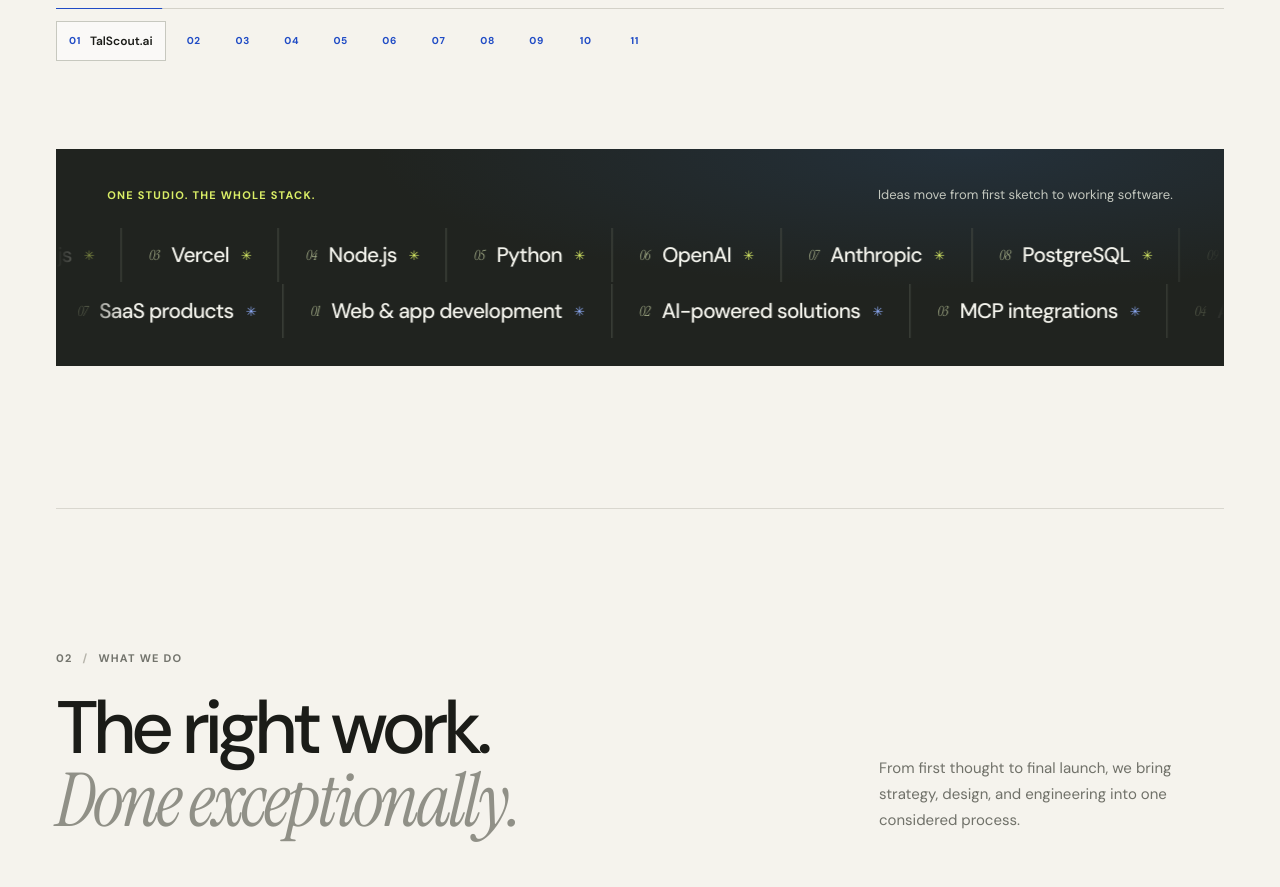
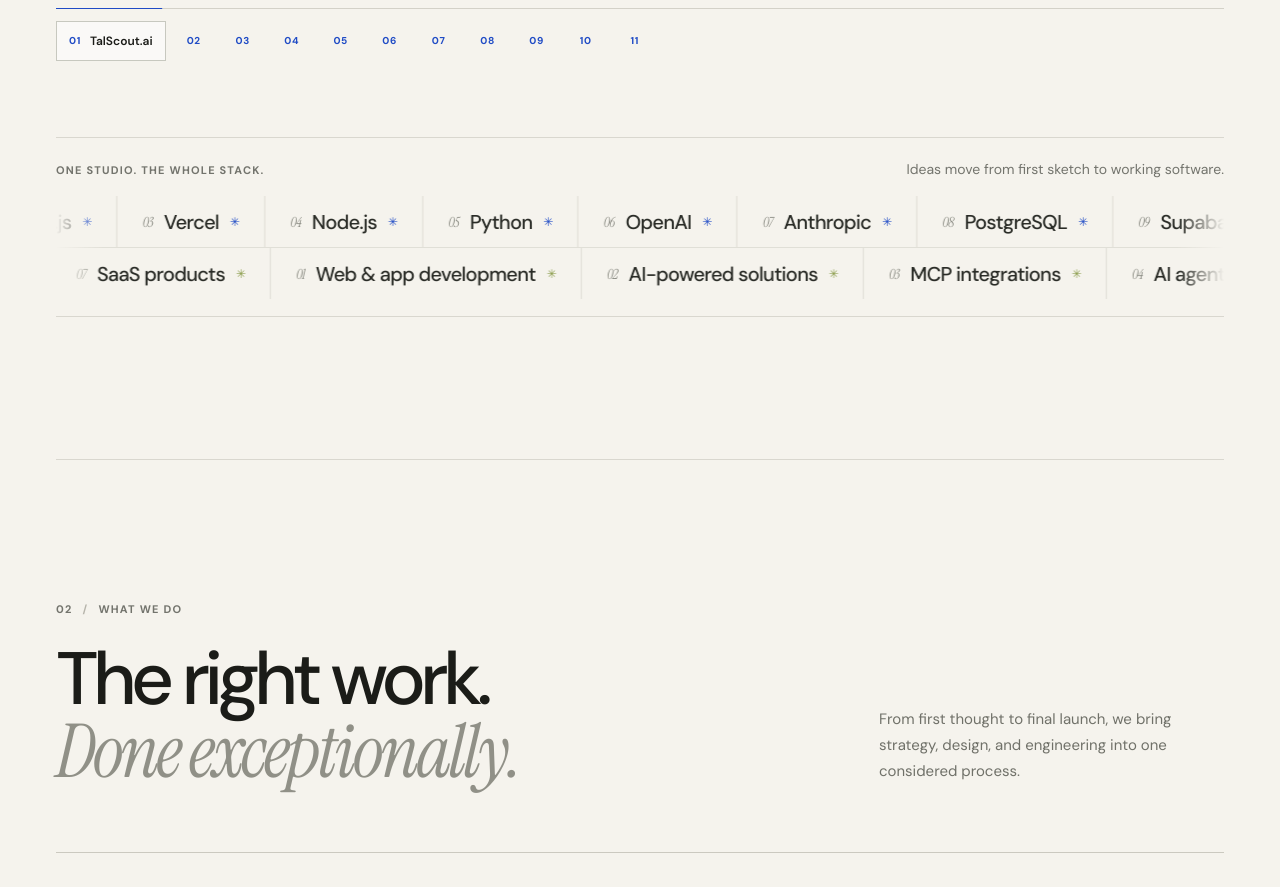
Before and after one commit to RishavK1/getvout, a React (Vite) app: page / in a window 1280 px wide. Shown: the part 1720-2607 px from the top of the page. Built offline with nearby package versions, Linux system fonts and the light colour scheme.

Commit message:
Blend technology marquee into work section

```diff
--- a/src/styles.css
+++ b/src/styles.css
@@ -149,22 +149,21 @@ img { display: block; max-width: 100%; }
 .project-index-item strong { font-size: 12px; font-weight: 550; }
 
 /* Capabilities and stack marquee */
-.technology-marquee { position: relative; overflow: hidden; margin-top: 88px; padding: 37px 0 28px; background: #20231f; color: var(--paper-light); }
-.technology-marquee::before { position: absolute; inset: 0; content: ""; background: radial-gradient(ellipse at 78% 0%, rgb(44 75 112 / 34%), transparent 46%); pointer-events: none; }
-.technology-marquee-heading { position: relative; z-index: 1; padding-inline: clamp(22px, 4vw, 54px); display: flex; align-items: baseline; justify-content: space-between; gap: 20px; }
-.technology-marquee-heading .eyebrow { color: var(--lime); }
-.technology-marquee-heading > p:last-child { margin: 0; color: #c4c8bf; font-size: 13px; }
-.marquee-lanes { position: relative; z-index: 1; margin-top: 24px; }
-.marquee-lane { overflow: hidden; mask-image: linear-gradient(90deg, transparent, #000 6%, #000 94%, transparent); }
-.marquee-lane + .marquee-lane { margin-top: 2px; }
+.technology-marquee { position: relative; overflow: hidden; margin-top: 76px; padding: 22px 0 17px; border-top: 1px solid var(--rule); border-bottom: 1px solid var(--rule); color: var(--ink); }
+.technology-marquee-heading { display: flex; align-items: baseline; justify-content: space-between; gap: 20px; }
+.technology-marquee-heading .eyebrow { color: var(--muted); }
+.technology-marquee-heading > p:last-child { margin: 0; color: var(--muted); font-size: 14px; }
+.marquee-lanes { margin-top: 17px; }
+.marquee-lane { overflow: hidden; mask-image: linear-gradient(90deg, transparent, #000 4%, #000 96%, transparent); }
+.marquee-lane + .marquee-lane { border-top: 1px solid rgb(217 215 207 / 72%); }
 .marquee-track { width: max-content; display: flex; animation: marquee-drift 48s linear infinite; will-change: transform; }
 .marquee-lane--reverse .marquee-track { animation-direction: reverse; animation-duration: 56s; }
 .technology-marquee:hover .marquee-track, .technology-marquee:focus-within .marquee-track { animation-play-state: paused; }
 .marquee-sequence { display: flex; flex: none; align-items: center; }
-.marquee-item { min-height: 54px; padding: 0 27px; display: inline-flex; flex: none; align-items: center; gap: 12px; border-right: 1px solid #4b5048; color: #f4f4ed; font-size: clamp(16px, 1.65vw, 21px); font-weight: 450; letter-spacing: -.035em; white-space: nowrap; }
-.marquee-item i { color: #a2ab87; font-family: "Instrument Serif", Georgia, serif; font-size: 14px; font-style: italic; }
-.marquee-item b { color: var(--lime); font-size: 13px; font-weight: 400; }
-.marquee-lane--reverse .marquee-item b { color: #8eacf8; }
+.marquee-item { min-height: 51px; padding: 0 25px; display: inline-flex; flex: none; align-items: center; gap: 11px; border-right: 1px solid rgb(217 215 207 / 82%); color: var(--ink-soft); font-size: clamp(16px, 1.65vw, 20px); font-weight: 450; letter-spacing: -.035em; white-space: nowrap; }
+.marquee-item i { color: #85867e; font-family: "Instrument Serif", Georgia, serif; font-size: 14px; font-style: italic; }
+.marquee-item b { color: var(--blue); font-size: 12px; font-weight: 500; }
+.marquee-lane--reverse .marquee-item b { color: #8a9c4a; }
 .text-link { display: inline-flex; align-items: center; gap: 10px; color: var(--ink); text-decoration: none; font-size: 12px; font-weight: 600; white-space: nowrap; }
 .text-link svg { font-size: 15px; transition: transform .2s ease; }
 .text-link:hover { color: var(--blue); }
@@ -330,10 +329,10 @@ img { display: block; max-width: 100%; }
   .project-showcase-bottom { padding-top: 26px; }
   .project-carousel-controls button { width: 42px; height: 42px; }
   .project-index-list { margin-inline: -20px; padding-inline: 20px; }
-  .technology-marquee { margin-top: 62px; padding-top: 27px; }
+  .technology-marquee { margin-top: 55px; padding-block: 19px 12px; }
   .technology-marquee-heading { display: block; }
-  .technology-marquee-heading > p:last-child { margin-top: 9px; font-size: 12px; }
-  .marquee-lanes { margin-top: 17px; }
+  .technology-marquee-heading > p:last-child { margin-top: 8px; font-size: 13px; }
+  .marquee-lanes { margin-top: 13px; }
   .marquee-item { min-height: 47px; padding-inline: 18px; gap: 9px; }
   .services-heading { margin-bottom: 39px; }
   .service-row { min-height: 0; padding-block: 22px; grid-template-columns: 27px 44px 1fr 20px; gap: 10px; }
```
